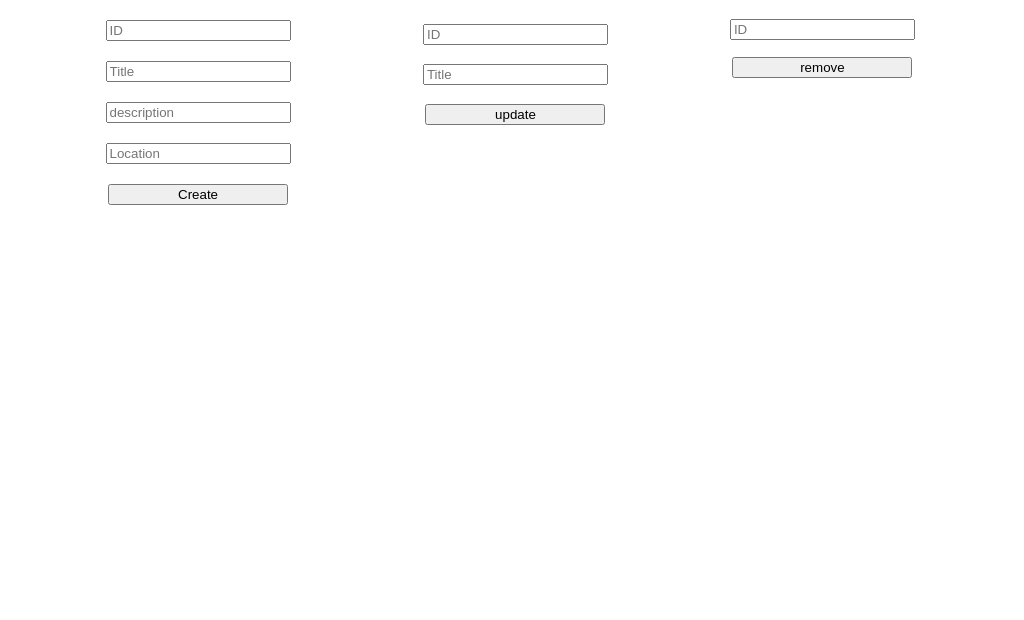
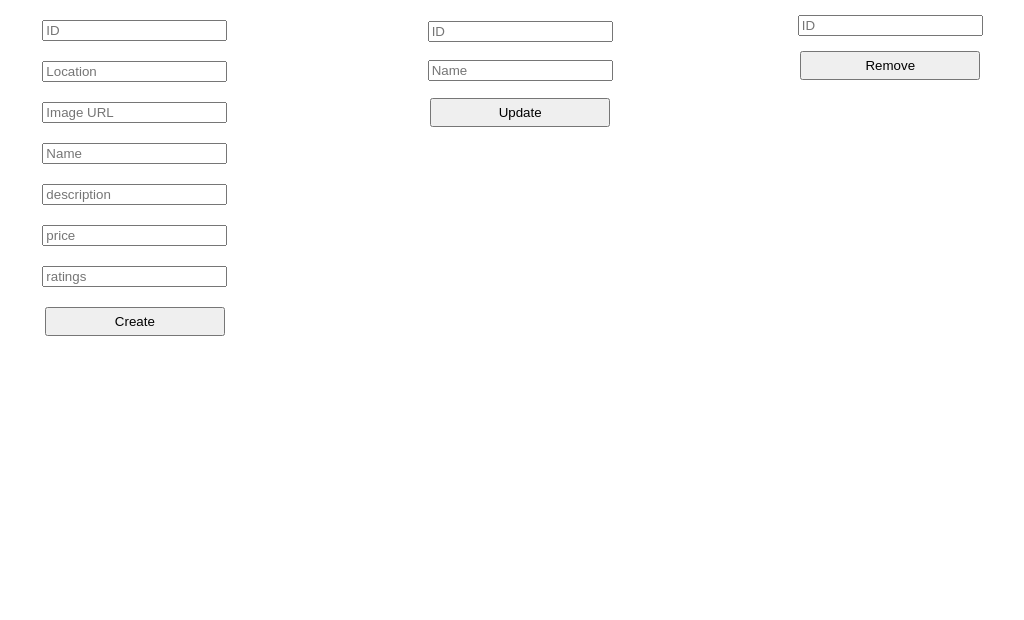
Before and after one commit to swati082001/Travelsphere-Orbitz-Clone, a website: page admin.html in a window 1280 px wide. Shown: the part 180-800 px from the top of the page, without its empty margins (135-1159 px from the left). Drawn offline with Linux system fonts and the light colour scheme.

Commit message:
Kiran Admin

```diff
--- a/admin.css
+++ b/admin.css
@@ -3,13 +3,19 @@ h1{
     font-family: 'Gill Sans', 'Gill Sans MT', Calibri, 'Trebuchet MS', sans-serif;
     color:gray;
 }
-#navbar{
 
+/* #navbar{
     display: flex;
     width: 80%;
     height: auto;
     justify-content: space-evenly;
     margin: auto;
+} */
+
+#adminDivs{
+    display: flex;
+    flex-direction: row;
+    justify-content: space-evenly;
 }
 
 #input_data{
@@ -20,8 +26,8 @@ h1{
     gap: 20px;
     padding: 30px;
 }
+
 #input_post{
-
     display: flex;
     flex-direction: column;
     justify-content: space-evenly;
@@ -29,8 +35,8 @@ h1{
     padding: 16px;
     height: 240px;
 }
+
 #update_post{
-
     display: flex;
     flex-direction: column;
     justify-content: space-evenly;
@@ -41,4 +47,5 @@ h1{
 
 button{
     width: 180px;
+    padding: 5px;
 }
--- a/admin.html
+++ b/admin.html
@@ -3,37 +3,46 @@
     <meta charset="UTF-8">
     <meta http-equiv="X-UA-Compatible" content="IE=edge">
     <meta name="viewport" content="width=device-width, initial-scale=1.0">
-    <title>Document</title>
+    <title>Admin</title>
 </head>
 <link rel="stylesheet" href="./admin.css">
 <body>
     <h1>ADMIN PAGE</h1>
 
-    <div id="navbar">
+    <div id="navbar"></div>
+    <div id="adminDivs">
+        <div id="input_data">
+            <h1>CREATE POST</h1>
+            <input type="text" id="id" placeholder="ID">
+            <input type="text" id="locationinput" placeholder="Location">
+            <input type="text" id="image" placeholder="Image URL">
+            <input type="text" id="name" placeholder="Name">
+            <input type="text" id="description" placeholder="description">
+            <input type="text" id="price" placeholder="price">
+            <input type="text" id="ratings" placeholder="ratings">
+            <button id="" onclick="createData()">Create</button>
+        </div>
 
-    <div id="input_data">
-        <h1>CREATE POST</h1>
-        <!-- <form action="" id="hotel_form"> -->
-            <input type="text" id="ID" placeholder="ID">
-            <input type="text" id="hotel_title" placeholder="Title">
-            <input type="text" id="hotel_description" placeholder="description">
-            <input type="text" id="hotel_location" placeholder="Location">
-           <button id="">Create</button>
-          <!-- </form> -->
+        <div id="input_post">
+            <h1>UPDATE POST</h1>
+            <input type="text" id="update_id" placeholder="ID">
+            <input type="text" id="update_name" placeholder="Name">
+            <button id="update" onclick="updateData()">Update</button>
+        </div>
+
+        <div id="update_post">
+            <h1>DELETE POST</h1>
+            <input type="text" id="delete_id" placeholder="ID">
+            <button id="remove" onclick="deleteData()">Remove</button>
+        </div>
     </div>
 
-    <div id="input_post">
-        <h1>DELETE POST</h1>
-        <input type="text" id="" placeholder="ID">
-        <input type="text" id="hotel_name" placeholder="Title">
-        <button id="update">update</button>
-    </div>
 
-    <div id="update_post">
-        <h1>UPDATE POST</h1>
-        <input type="text" id="" placeholder="ID">
-        <button id="remove" >remove</button>
-    </div>
+
+
+
+
 </div>
 </body>
+<script src="./admin.js"></script>
 </html>
--- a/admin.js
+++ b/admin.js
@@ -1,7 +1,7 @@
 
 //create button id or submit button
-let add_data = document.getElementById("createAdminData");
-add_data.onclick = async function (){
+
+const createData = async function (){
 
     let id = document.getElementById("id").value;
     let location = document.getElementById("locationinput").value;
@@ -13,8 +13,8 @@ add_data.onclick = async function (){
 
 
     let send_data ={
+        id,
         location,
-        id,
         image,
         name,
         description,
@@ -35,13 +35,13 @@ add_data.onclick = async function (){
 
     let data = await res.json();
     console.log('dataCreate:', data)
-    location.reload()
+    window.location.reload();
 }
 
 
 //delete data from json
 
-const deletePost = async () => {
+const deleteData = async () => {
     try{
         let delete_id = document.getElementById("delete_id").value;
 
@@ -54,7 +54,7 @@ const deletePost = async () => {
         console.log('res:', res);
 
         let data = await res.json();
-        console.log('data:', data)
+        console.log('Deletedata:', data)
     }
     catch(err){
         console.log(err)
@@ -64,7 +64,7 @@ const deletePost = async () => {
 
 
 //update data
-const updatePost = async() =>{
+const updateData = async() =>{
 
     try{
         let update_id = document.getElementById("update_id").value;
@@ -85,7 +85,7 @@ const updatePost = async() =>{
         });
 
         let data = await res.json();
-        console.log('data:', data)
+        console.log('Updatedata:', data)
     }
     catch(err){
         console.log(err)
--- a/append.js
+++ b/append.js
@@ -364,7 +364,7 @@ let viewData= hotels.filter(({location})=>{
       return true;
       else
       return false;
- });
+});
 
  window.onload = ()=>{
     console.log(viewData);
```
Also changed, not shown: db.json (+57 -51 lines).
